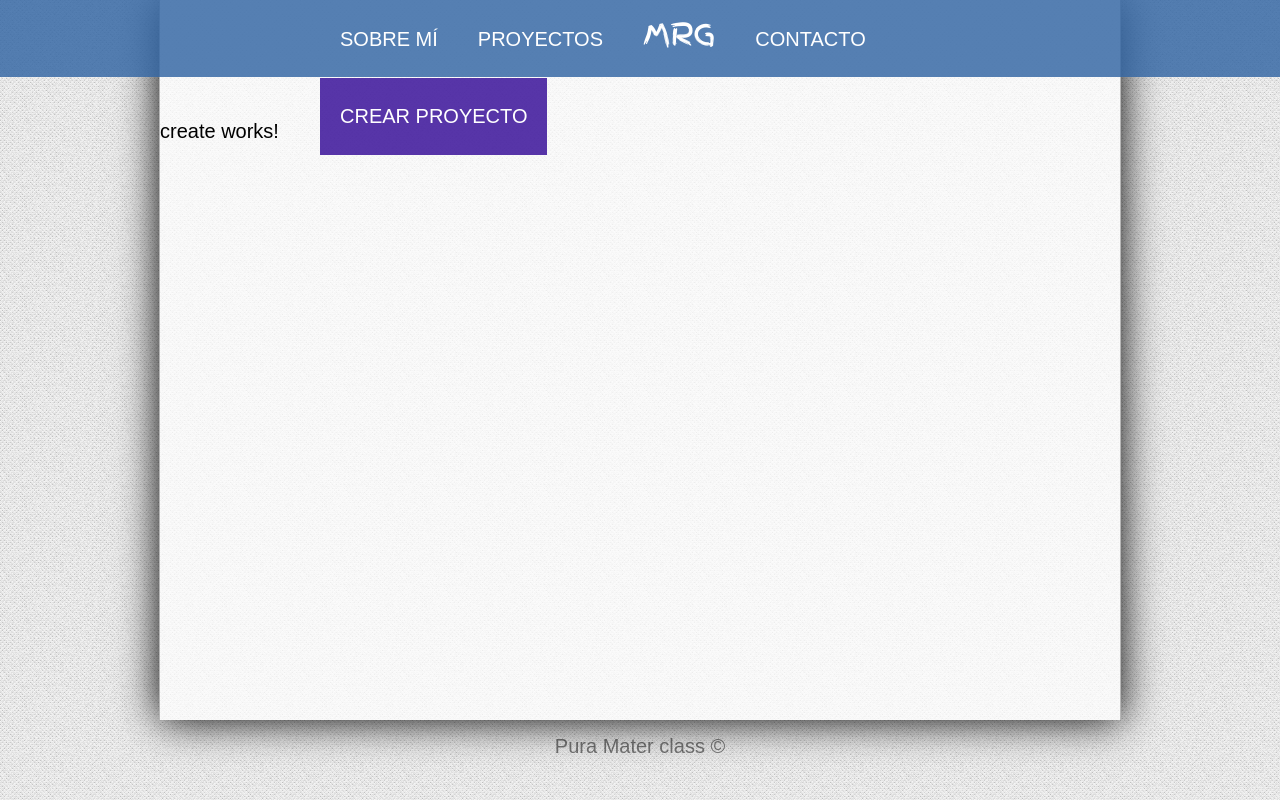
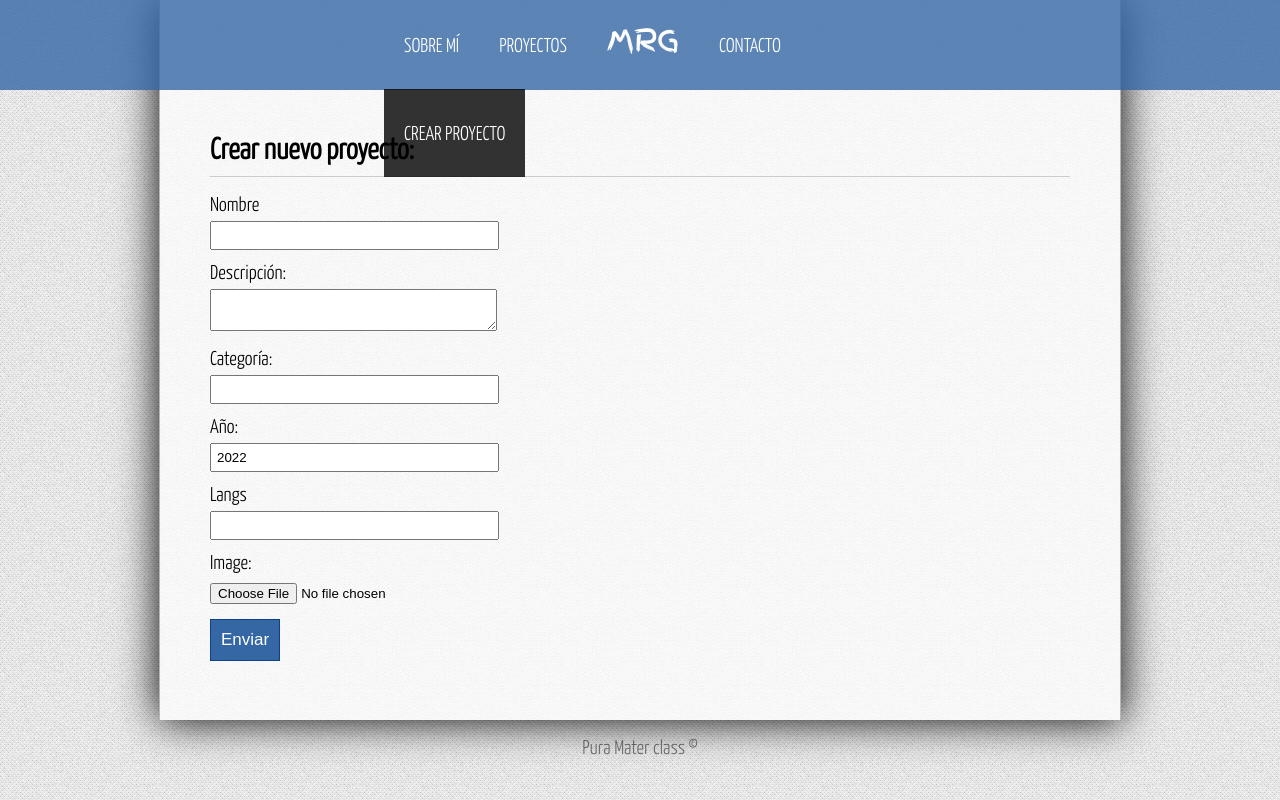
Before and after one commit to miguelrguez16/Proyecto-Portfolio, an Angular app in the folder portfolio/portfolio/: page /crear-proyecto in a window 1280 px wide. Built offline with nearby package versions, Linux system fonts and the light colour scheme.

Commit message:
formulario + css

```diff
--- a/portfolio/portfolio/src/app/app.module.ts
+++ b/portfolio/portfolio/src/app/app.module.ts
@@ -1,5 +1,7 @@
 import { NgModule } from '@angular/core';
 import { BrowserModule } from '@angular/platform-browser';
+import {HttpClientModule} from '@angular/common/http';
+import { FormsModule } from '@angular/forms';
 
 import { routing, appRoutingProviders } from './app.routing';
 
@@ -22,7 +24,9 @@ import { ErrorComponent } from './components/error/error.component';
   ],
   imports: [
     routing,
-    BrowserModule
+    BrowserModule,
+    HttpClientModule,
+    FormsModule
   ],
   providers: [appRoutingProviders],
   bootstrap: [AppComponent]
--- a/portfolio/portfolio/src/app/components/create/create.component.html
+++ b/portfolio/portfolio/src/app/components/create/create.component.html
@@ -1 +1,32 @@
-<p>create works!</p>
+<div class="container">
+    <h2>
+        {{_title}}
+    </h2>
+    <form #projectForm="ngForm" (ngSubmit)="onSubmit(projectForm)">
+        <p>
+            <label for="name">Nombre</label>
+            <input type="text" name="name" #name="ngModel" [(ngModel)]="_project._name"/>
+        </p>
+        <p>
+            <label for="descripcion">Descripción:</label>
+            <textarea name="descripcion" #descripcion="ngModel" [(ngModel)]="_project._description"></textarea>
+        </p>
+        <p>
+            <label for="category">Categoría:</label>
+            <input type="text" name="category" #category="ngModel" [(ngModel)]="_project._category"/>
+        </p>
+        <p>
+            <label for="year">Año:</label>
+            <input type="number" name="year" #year="ngModel" [(ngModel)]="_project._year"/>
+        </p>
+        <p>
+            <label for="langs">Langs</label>
+            <input type="text" name="langs" #langs="ngModel" [(ngModel)]="_project._langs"/>
+        </p>
+        <p>
+            <label for="image">Image:</label>
+            <input type="file" name="image" placeholder="Subir imagen"/>
+        </p>
+        <input type="submit" value="Enviar"/>
+    </form>
+</div>
--- a/portfolio/portfolio/src/app/components/create/create.component.ts
+++ b/portfolio/portfolio/src/app/components/create/create.component.ts
@@ -1,15 +1,28 @@
 import { Component, OnInit } from '@angular/core';
-
+import { Form } from '@angular/forms';
+import { Project } from 'src/app/models/project.model';
+import { ProjectService } from 'src/app/services/project.service';
 @Component({
   selector: 'app-create',
   templateUrl: './create.component.html',
-  styleUrls: ['./create.component.css']
+  styleUrls: ['./create.component.css'],
+  providers:[ProjectService]
 })
 export class CreateComponent implements OnInit {
-
-  constructor() { }
+  public _title:string;
+  public _project:Project;
+  constructor(
+    private _projectService:ProjectService
+  ) {
+    this._title ="Crear nuevo proyecto:";
+    this._project = new Project("","","","",2022,"","");
+  }
 
   ngOnInit(): void {
   }
 
+  onSubmit(form:any){
+    console.log(this._project);
+  }
+
 }
--- /dev/null
+++ b/portfolio/portfolio/src/app/models/project.model.ts
@@ -0,0 +1,11 @@
+export class Project{
+    constructor(
+        public _id:string,
+        public _name:string,
+        public _description:string,
+        public _category:string,
+        public _year:number,
+        public _image:string,
+        public _langs:string
+    ){}
+}
--- /dev/null
+++ b/portfolio/portfolio/src/app/services/global.ts
@@ -0,0 +1,3 @@
+export var Global = {
+  url: 'localhost:8080/api/',
+};
--- /dev/null
+++ b/portfolio/portfolio/src/app/services/project.service.ts
@@ -0,0 +1,20 @@
+import { Injectable } from '@angular/core';
+import { HttpClient, HttpHeaders } from '@angular/common/http';
+import { Observable } from 'rxjs';
+
+import { Project } from '../models/project.model';
+import { Global } from './global';
+
+@Injectable()
+export class ProjectService {
+    public url:string;
+    constructor(
+        private _http: HttpClient
+    ){
+        this.url = Global.url;
+    }
+    testService():string{
+        return "probando servicio";
+    }
+
+}
--- a/portfolio/portfolio/src/assets/css/styles.css
+++ b/portfolio/portfolio/src/assets/css/styles.css
@@ -17,7 +17,7 @@
 }
 
 body{
-	font-family:  Arial,"yanone", Helvetica;
+	font-family: "yanone", Arial, Helvetica;
 	font-size: 20px;
 	background: url("../img/pattern.png");
 	background-attachment: fixed;
@@ -33,15 +33,15 @@ body{
 header{
 	display: block;
 	width: 100%;
-	height: 77px;
-	background: rgba(53, 103, 164, 0.836);
+	height: 90px;
+	background: rgba(53, 103, 164, 0.8);
 	position: fixed;
 	text-transform: uppercase;
 }
 
 header ul{
 	display: block;
-	width: 50%;
+	width: 40%;
 	height: inherit;
 	margin: 0px auto;
 	margin-top: -3px;
@@ -51,7 +51,7 @@ header ul li{
 	display: inline-block;
 	margin: 0px auto;
 	text-align: center;
-	line-height: 77px;
+	line-height: 88px;
 }
 
 header a{
@@ -66,7 +66,7 @@ header a{
 
 header a:hover,
 .actived{
-	background: rgba(47, 4, 148, 0.8);
+	background: rgba(0,0,0,0.8);
 }
 
 /*Logotipo*/
@@ -104,9 +104,9 @@ header a:hover,
 footer{
 	width: 75%;
 	margin: 0px auto;
-	text-align: center;
 	padding-top: 15px;
 	color: rgba(0, 0, 0, 0.5);
+	text-align: center;
 }
 
 
@@ -116,7 +116,7 @@ footer{
 	margin: 0px auto;
 	text-align: center;
 	margin-top: 20px;
-	margin-bottom: 60px;
+	margin-bottom: 70px;
 }
 
 #title h1{
```
